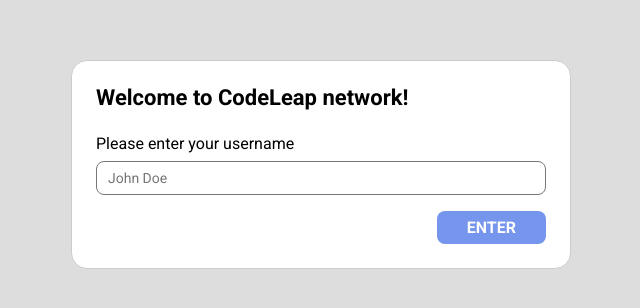
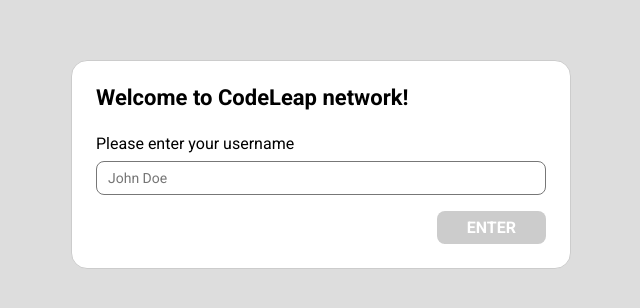
Before and after one commit to buenojc/codeleap-network, a React (Vite) app: page /signup in a window 1280 px wide. Shown: the part 236-544 px from the top of the page, without its empty margins (319-959 px from the left). Built offline with nearby package versions, Linux system fonts and the light colour scheme.

Commit message:
feat: Button is only avaliable if username is filled

```diff
--- a/src/components/Button/button.module.css
+++ b/src/components/Button/button.module.css
@@ -10,3 +10,7 @@
     text-transform: uppercase;
     cursor: pointer;
 }
+
+.btnComponent:disabled{
+    background-color: var(--color-light-gray);
+}
--- a/src/components/Button/index.jsx
+++ b/src/components/Button/index.jsx
@@ -1,5 +1,19 @@
-import styles from './button.module.css'
+import styles from "./button.module.css";
 
-export default function Button({ children, type }) {
-  return <button className={styles.btnComponent} type={type}>{children}</button>;
+export default function Button({
+  children,
+  type,
+  disabled,
+  onClick,
+}) {
+  return (
+    <button
+      className={styles.btnComponent}
+      disabled={disabled}
+      onClick={onClick}
+      type={type}
+    >
+      {children}
+    </button>
+  );
 }
--- a/src/components/Input/index.jsx
+++ b/src/components/Input/index.jsx
@@ -1,10 +1,27 @@
-import styles from './input.module.css'
+import { useEffect } from "react";
+import styles from "./input.module.css";
 
-export default function Input({ type, children, name, placeholder }) {
+export default function Input({
+  type,
+  children,
+  name,
+  placeholder,
+  value,
+  onChange,
+}) {
   return (
     <div className={styles.inputWrapper}>
-      <label className='labelInput' htmlFor={name}>{ children }</label>
-      <input type={type} name={name} id={name} placeholder={placeholder} />
+      <label className="labelInput" htmlFor={name}>
+        {children}
+      </label>
+      <input
+        type={type}
+        value={value}
+        name={name}
+        id={name}
+        placeholder={placeholder}
+        onChange={onChange}
+      />
     </div>
   );
 }
--- a/src/pages/SignupPage/index.jsx
+++ b/src/pages/SignupPage/index.jsx
@@ -1,16 +1,52 @@
-import Button from "../../components/Button"
-import Container from "../../components/Container"
-import Input from "../../components/Input"
-import './signupPage.style.css'
+import { useEffect, useState } from "react";
+import Button from "../../components/Button";
+import Container from "../../components/Container";
+import Input from "../../components/Input";
+import "./signupPage.style.css";
 
-export default function SignupPage(){
-    return(
-        <Container>
-            <main>
-                <h1>Welcome to CodeLeap network!</h1>
-                <Input type='text' name='username' placeholder='John Doe'>Please enter your username</Input>
-                <Button type='submit'>Enter</Button>
-            </main>
-        </Container>
-    )
+export default function SignupPage() {
+  const [username, setUsername] = useState("");
+  const [disable, setDisable] = useState(false);
+
+  function handleChange(event) {
+    setUsername(event.target.value);
+  }
+
+  useEffect(() => {
+    if (username != "") {
+      setDisable(false);
+    } else {
+      setDisable(true);
+    }
+  }, [username]);
+
+  function handleSubmit(event){
+    event.preventDefault();
+    console.log('username:', username)
+  }
+
+  return (
+    <Container>
+      <main>
+        <h1>Welcome to CodeLeap network!</h1>
+        <form onSubmit={handleSubmit}>
+          <Input
+            type="text"
+            name="username"
+            placeholder="John Doe"
+            value={username}
+            onChange={handleChange}
+          >
+            Please enter your username
+          </Input>
+          <Button
+            type="submit"
+            disabled={disable}
+          >
+            Enter
+          </Button>
+        </form>
+      </main>
+    </Container>
+  );
 }
```
